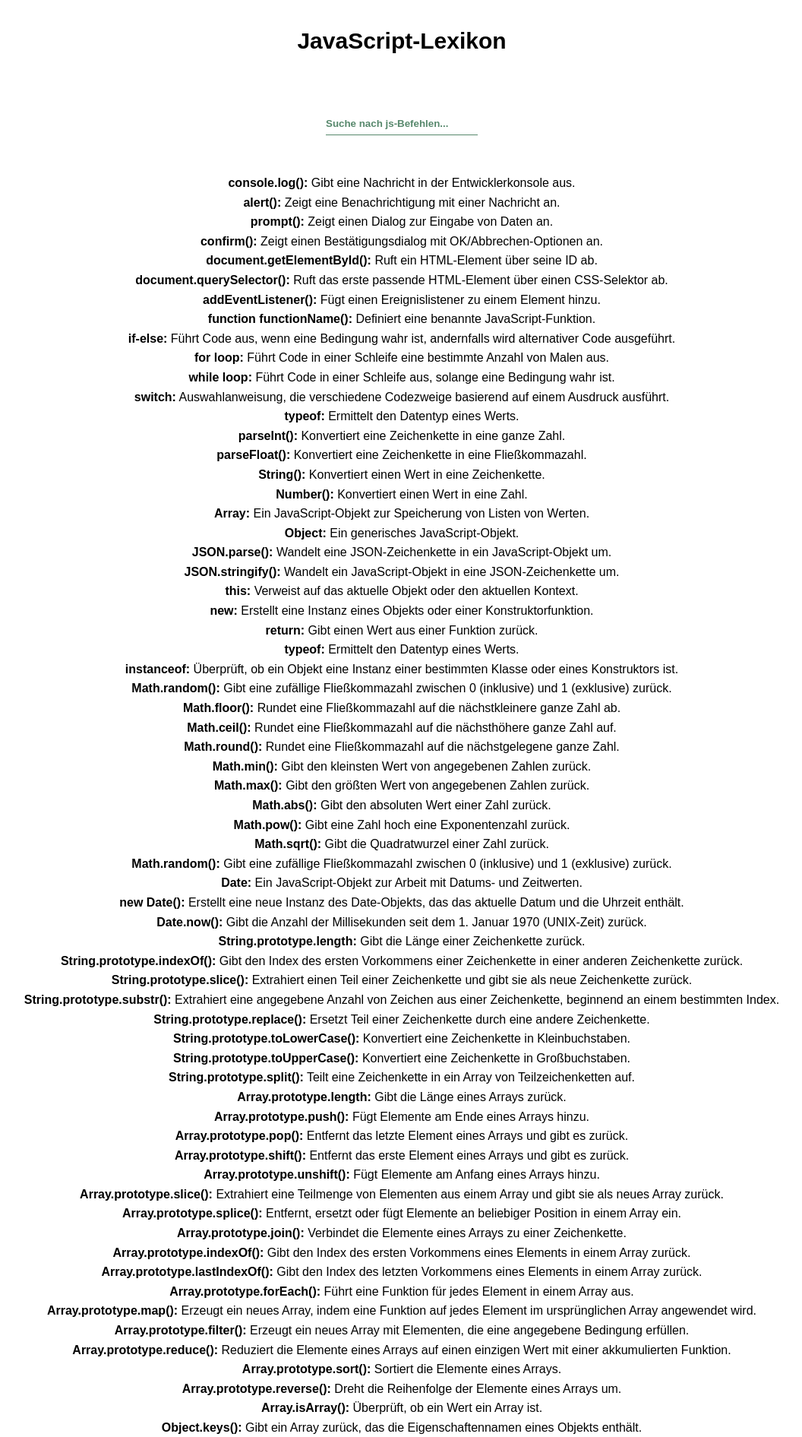
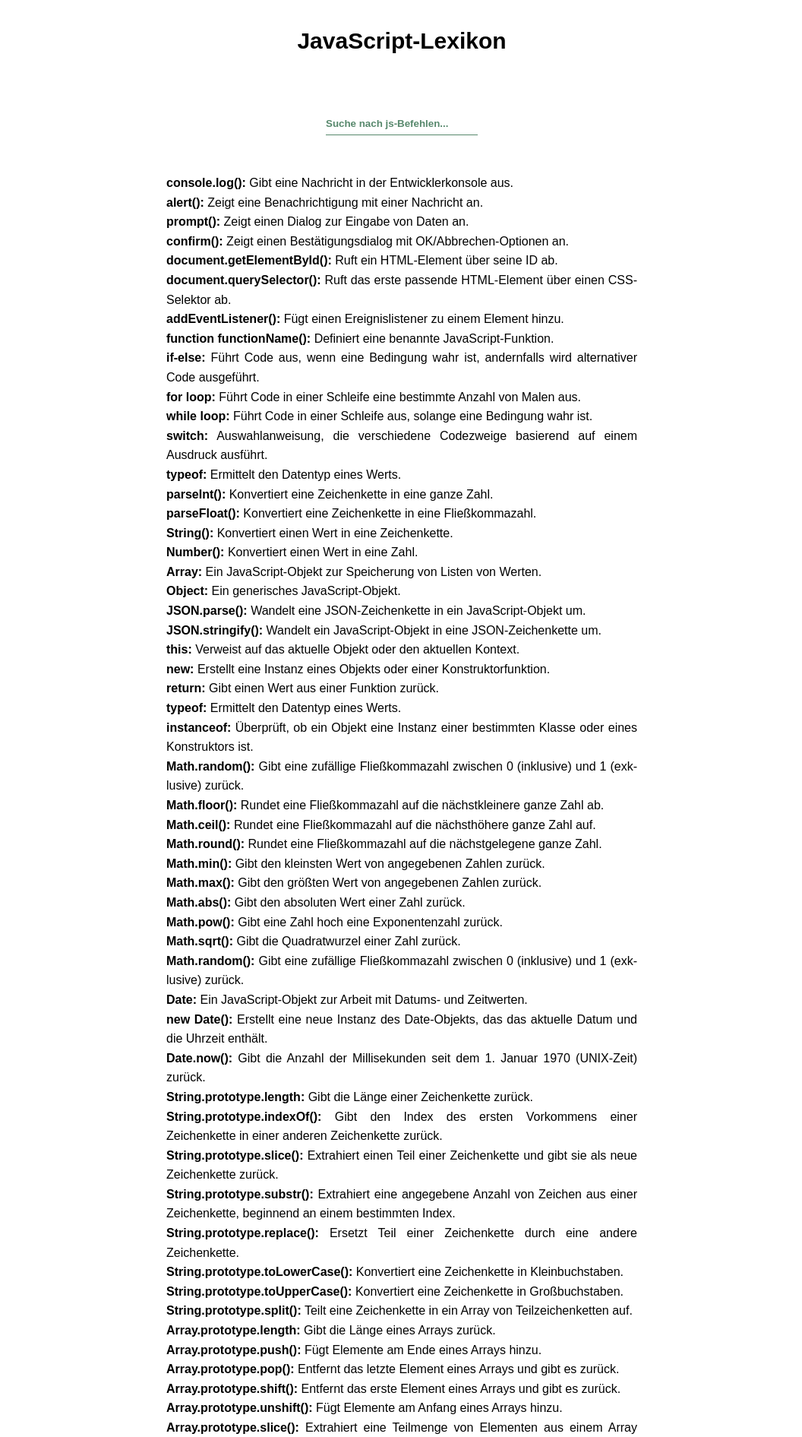
Before and after one commit to BengtBuecker/EZ-Code, a Flask app: page /lexikonJs in a window 1280 px wide. Shown: the part 50-1941 px from the top of the page at 76% size, without its empty margins (111-1167 px from the left). Run offline with Flask 3, Linux system fonts and the light colour scheme.

Commit message:
lexikon linksbündig

```diff
--- a/static/lexikon.css
+++ b/static/lexikon.css
@@ -212,7 +212,8 @@ button:focus {
 .ergebnisse ul {
     display: flex;
     flex-direction: column;
-    align-items: center;
-	hyphens: auto;
-	text-align: justify
+    align-items: start;
+    max-width: 650px;
+	  hyphens: auto;
+	  text-align: justify
 }
```
